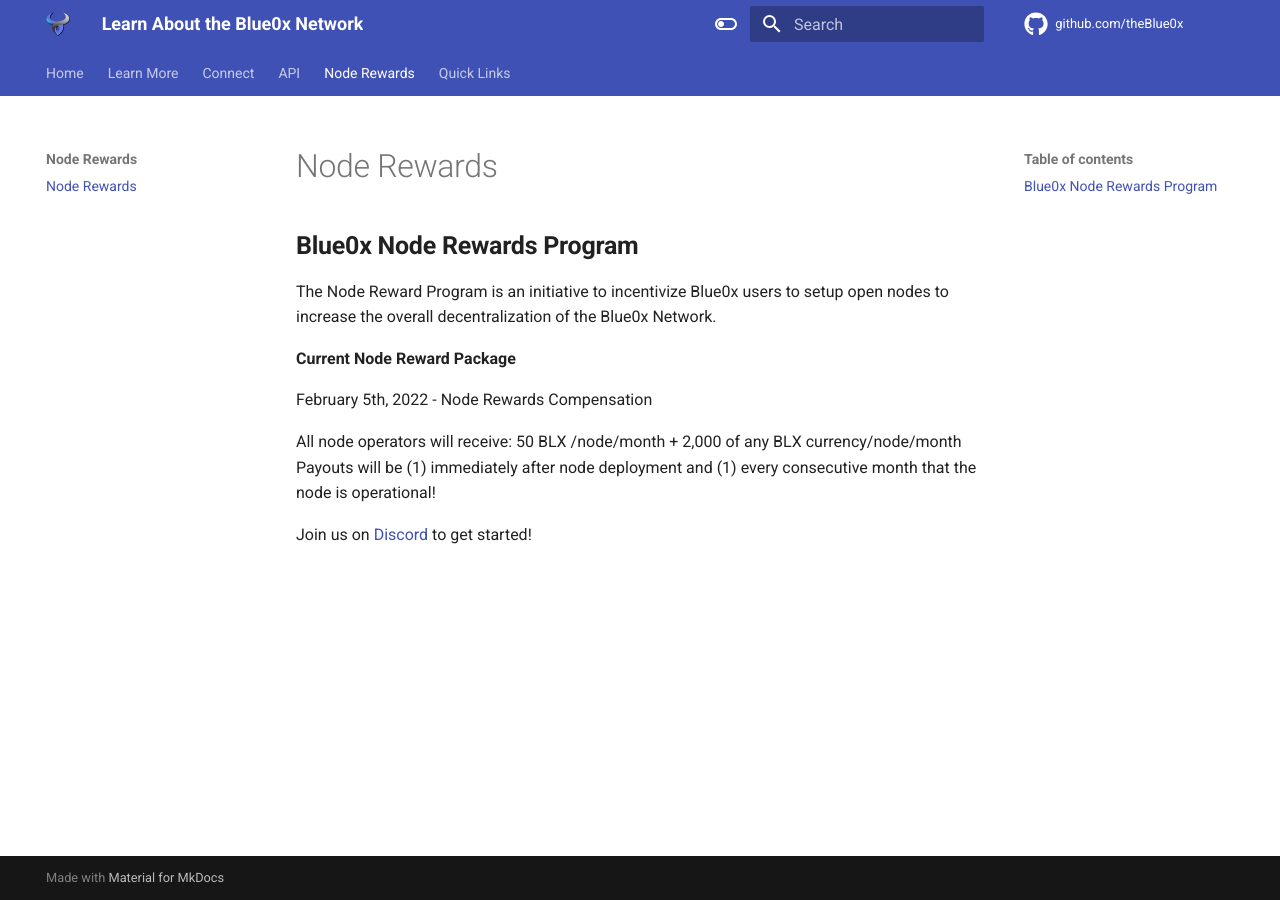
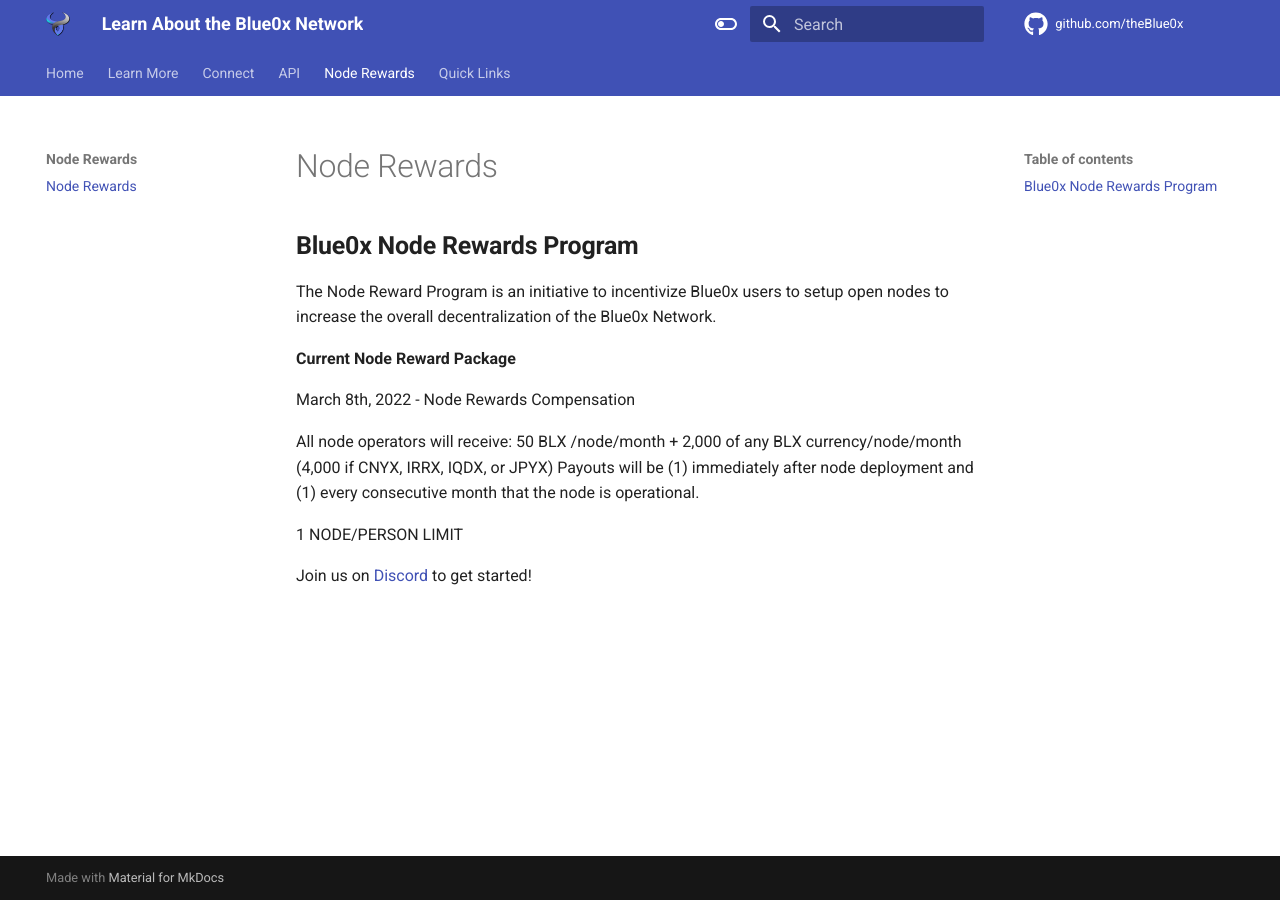
Before and after one commit to theBlue0x/docs, an MkDocs documentation site: the page built from docs/node_rewards/index.md, in a window 1280 px wide. Built offline with MkDocs 1.6.1 and Material for MkDocs 9.7.7, drawn with Linux system fonts in a browser that asks for light colours.

Commit message:
Update index.md

```diff
--- a/docs/node_rewards/index.md
+++ b/docs/node_rewards/index.md
@@ -4,10 +4,12 @@
 
 **Current Node Reward Package**
 
-February 5th, 2022 - Node Rewards Compensation
+March 8th, 2022 - Node Rewards Compensation
 
 All node operators will receive:
-50 BLX /node/month + 2,000 of any BLX currency/node/month
-Payouts will be (1) immediately after node deployment and (1) every consecutive month that the node is operational!
+50 BLX /node/month + 2,000 of any BLX currency/node/month (4,000 if CNYX, IRRX, IQDX, or JPYX)
+Payouts will be (1) immediately after node deployment and (1) every consecutive month that the node is operational.
+
+1 NODE/PERSON LIMIT
 
 Join us on [Discord](https://discord.com/invite/EbBWRSPW63) to get started!
```
